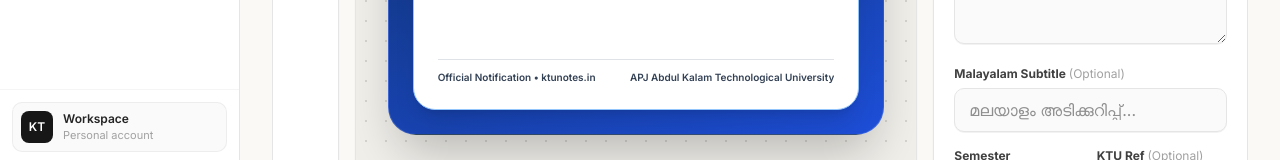
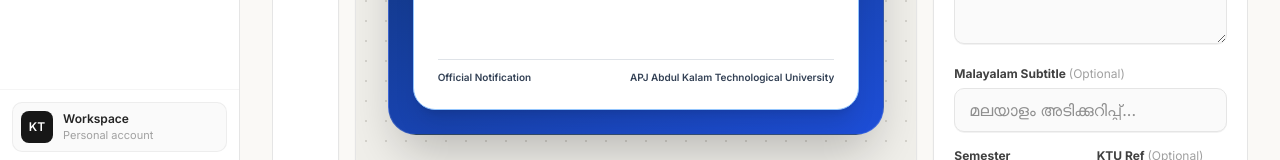
Before and after one commit to abhixxshek/ktunoti, a Next.js app: page /dashboard/studio in a window 1280 px wide. Shown: the part 596-756 px from the top of the page. Built offline with nearby package versions, Linux system fonts and the light colour scheme.

Commit message:
remove ktu notes text

```diff
--- a/src/app/dashboard/studio/page.tsx
+++ b/src/app/dashboard/studio/page.tsx
@@ -136,7 +136,7 @@ function PosterStudioInner() {
       semester: paramSem,
       academicYear: "",
       officialReference: paramRef,
-      sourceText: "Official Notification • ktunotes.in",
+      sourceText: "Official Notification",
       footerText: "APJ Abdul Kalam Technological University",
       fontSizeScale: 1.0,
       textAlign: "left", // Left-aligned headline
```
